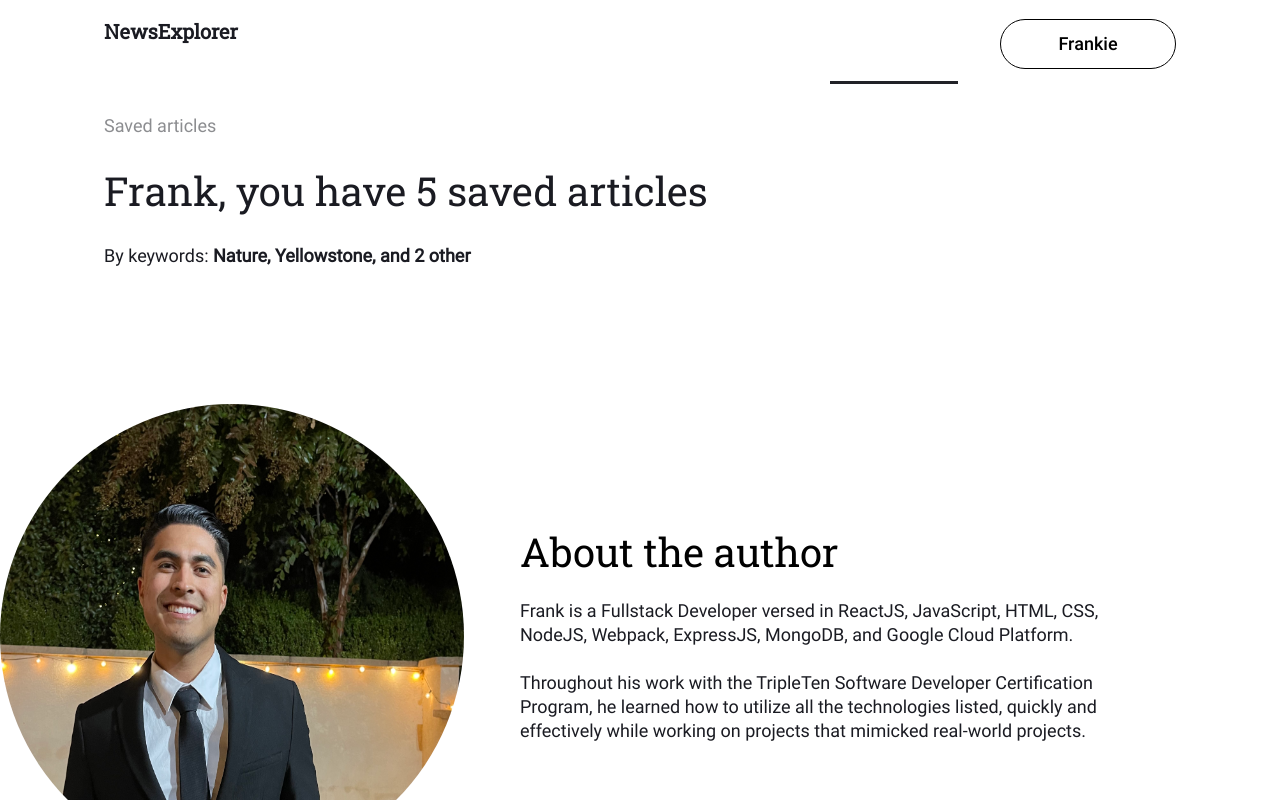
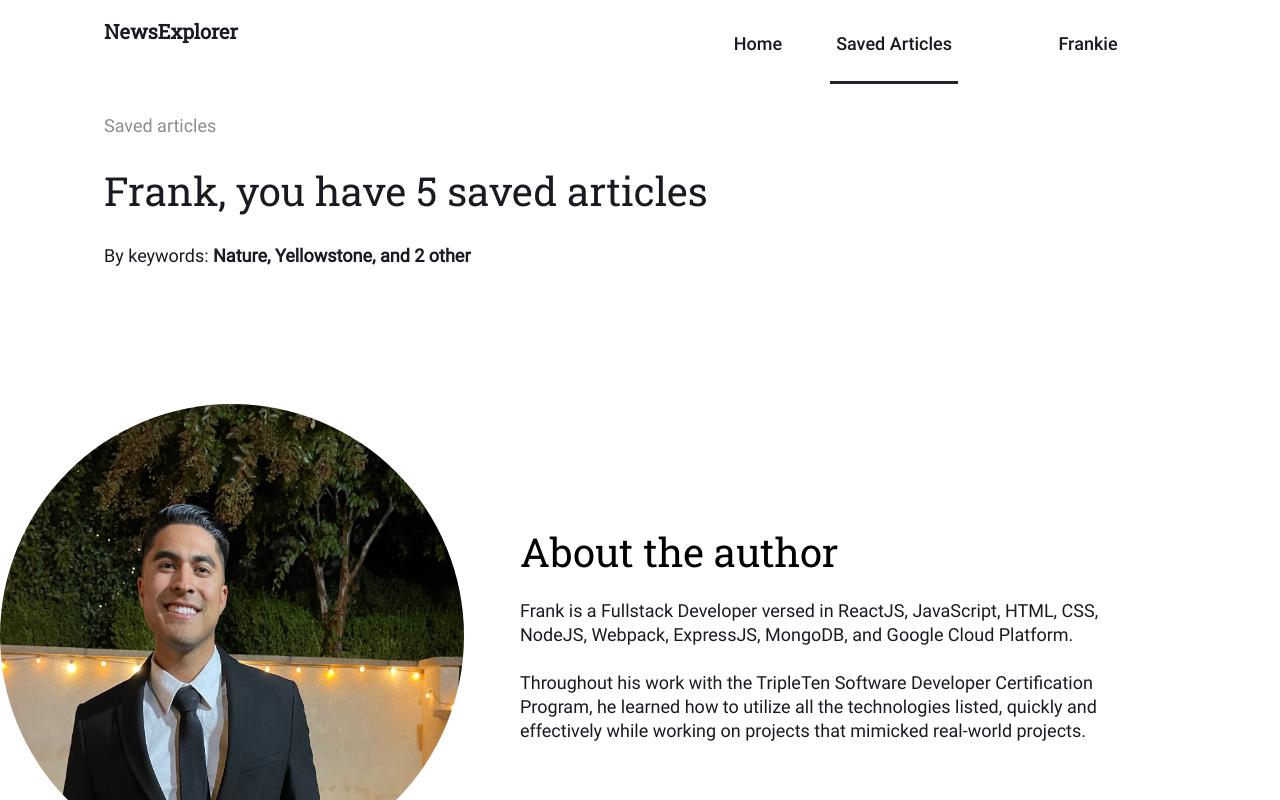
Before and after one commit to frankieag10/news-explorer-frontend, a React (Create React App) app: page / in a window 1280 px wide. In both pictures the pointer is over the button "Frankie". Shown: the top 800 px of the page. Built offline with nearby package versions, Linux system fonts and the light colour scheme.

Commit message:
navbar.css updates 1.1

```diff
--- a/src/components/NavigationBar/NavigationBar.css
+++ b/src/components/NavigationBar/NavigationBar.css
@@ -101,18 +101,15 @@
   background-repeat: no-repeat;
   background-position: center right 15px;
 }
-
-.navigationbar__signin-button_saved-news {
-  color: var(--main-primary, #20202a);
-  border-color: #000;
-  background-color: #ffff;
-}
-.navigationbar__signin-button_saved-news:hover {
-  color: #fff;
-  background-color: var(--main-primary, #1a1b22);
+.navigationbar__button_saved-news {
+  color: var(--main-primary, #1a1b22);
 }
 
+.navigationbar__logout-button:hover {
+  color: #fff;
+  background-color: var(--main-primary, #777778);
+}
 .navigationbar__signin-button:hover {
   background-color: #fff;
-  color: #000;
+  color: var(--main-primary, #1a1b22);
 }
```
